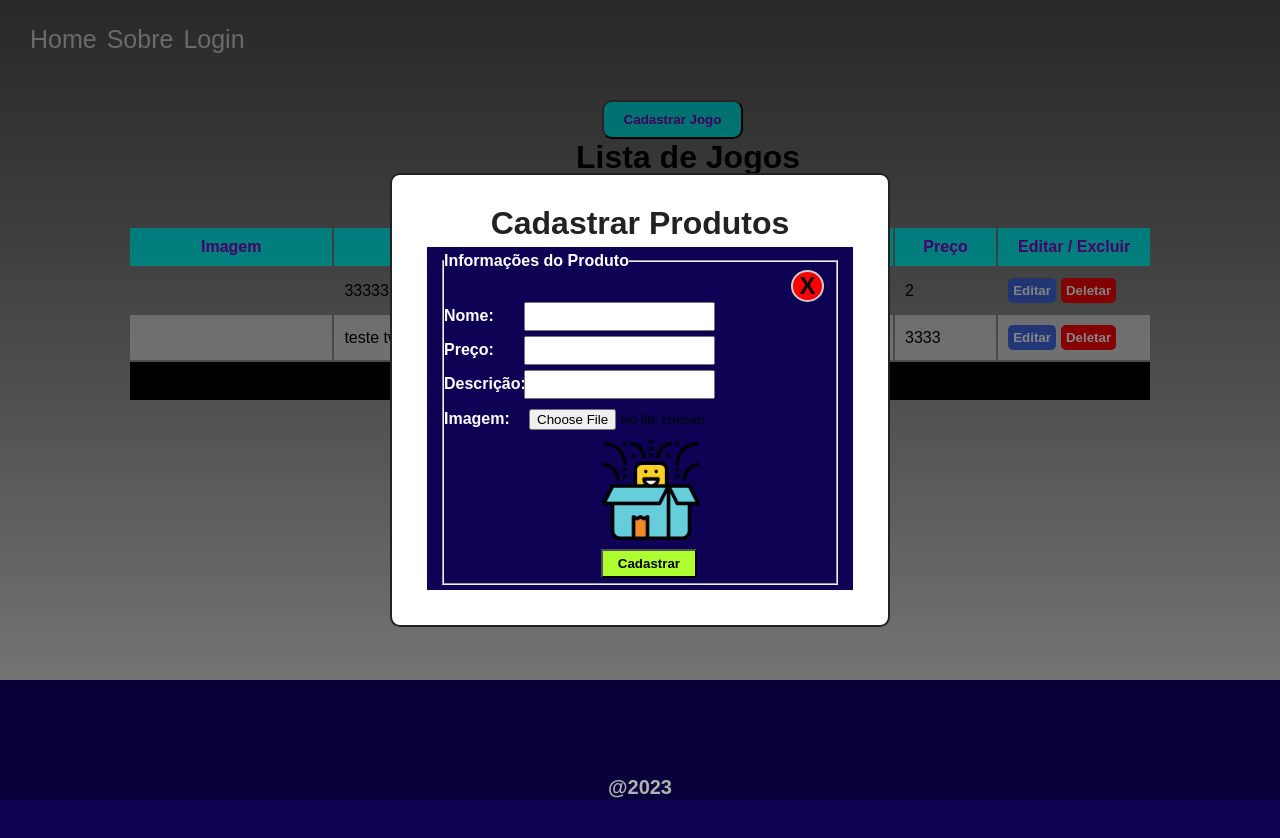
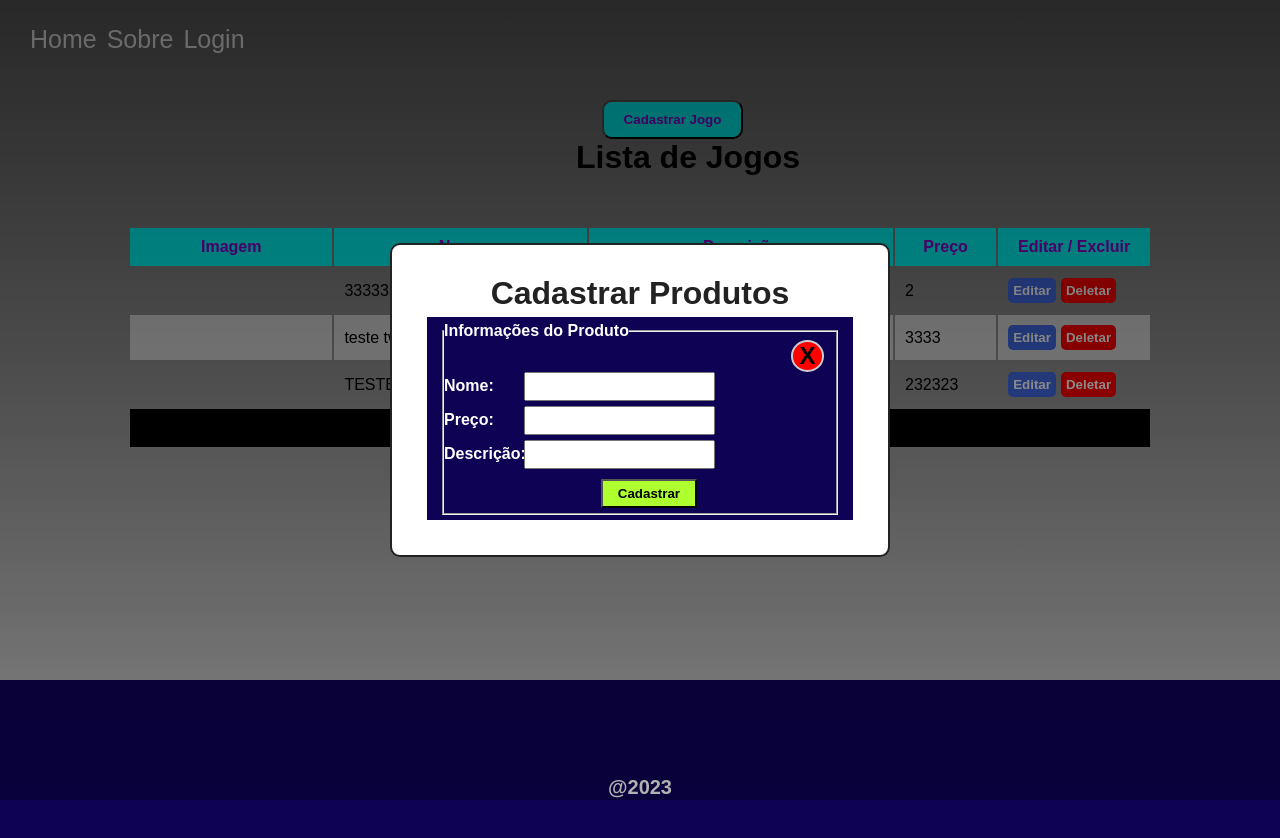
Before and after one commit to TimeWebDev/ProjetoLiveDevWeb, a React (Vite) app: page /produtos in a window 1280 px wide. Both pictures are taken after a click on the button "Cadastrar Jogo". Built offline with nearby package versions, Linux system fonts and the light colour scheme; data requests are answered from the project's data file; some icons are missing.

Commit message:
Refatorando o projeto, Excluindo img proccess.

```diff
--- a/dados.json
+++ b/dados.json
@@ -11,6 +11,13 @@
       "preco": "3333",
       "desc": "3333",
       "id": 2
+    },
+    {
+      "nome": "TESTE",
+      "preco": "232323",
+      "desc": "Um Cubo",
+      "img": null,
+      "id": 3
     }
   ]
 }
--- a/src/components/ModalInserirProdutos.jsx
+++ b/src/components/ModalInserirProdutos.jsx
@@ -21,7 +21,7 @@ export default function ModalInserirProdutos(props) {
     nome: '',
     preco: '',
     desc: '',
-    img: image,
+    img: '',
   });
 
   //Definindo se é cadastro ou Edição
@@ -64,6 +64,19 @@ export default function ModalInserirProdutos(props) {
     setProdId('')
     props.setOpen(false);
   };
+
+  // const convertImgToBase64 = (e) =>{
+
+  //   let arq1 = e.target.files;
+
+  //   let fr = new FileReader();
+
+  //   fr.readAsDataURL(arq1[0]);
+  //   fr.onloa = () => {
+  //     console.log(fr.result);
+  //     setProduto({ ...produto, img: fr.result });
+  //   }
+  // };
 
   return (
     <div className={styles.fundo}>
@@ -114,7 +127,7 @@ export default function ModalInserirProdutos(props) {
                 onChange={handleChange}
               />
             </div>
-            <div>
+            {/* <div>
               <label htmlFor="idImg" className={styles.info}>
                 Imagem:
               </label>
@@ -123,10 +136,10 @@ export default function ModalInserirProdutos(props) {
                 id="idImg"
                 name="img"
                 value={produto.img}
-                onChange={(e) => setImage(e.target.files[0])}
+                onChange={convertImgToBase64}
               />
-            </div>
-            <div>
+            </div> */}
+            {/* <div>
               {image ? (
                 <img
                   src={URL.createObjectURL(image)}
@@ -141,7 +154,7 @@ export default function ModalInserirProdutos(props) {
                   className={styles.img}
                 />
               )}
-            </div>
+            </div> */}
             <div>
               <button className={styles.btnCad}>Cadastrar</button>
             </div>
```
